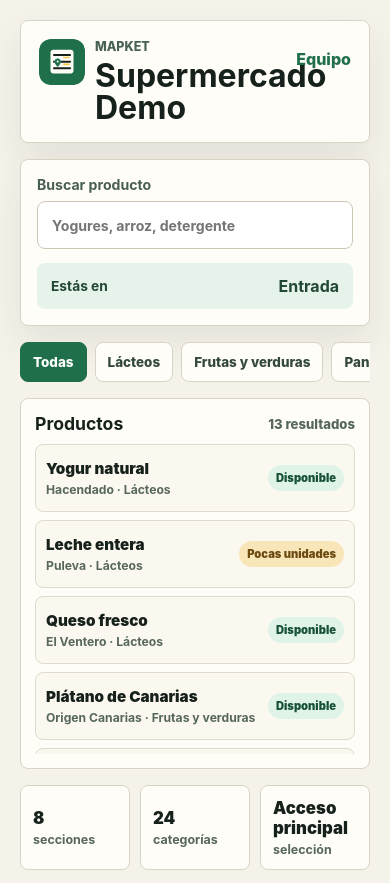
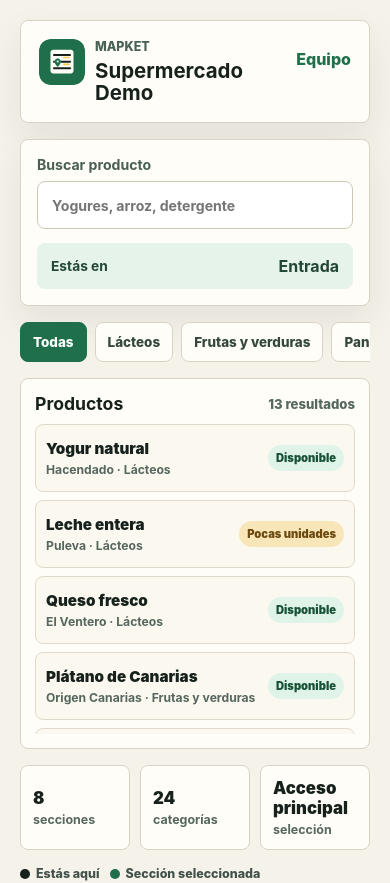
Before and after one commit to CarlosMirandaHuerta/Mapket-TFG-DAW, a Vue app: page /s/1 in a window 390 px wide. Shown: the top 883 px of the page. Built offline with nearby package versions, Linux system fonts and the light colour scheme; no server answers; the database is empty.

Commit message:
Reduce tamaño del título principal

```diff
--- a/src/views/ClienteMapaView.vue
+++ b/src/views/ClienteMapaView.vue
@@ -213,6 +213,8 @@ const seleccionarCategoria = (categoria) => {
 }
 
 .marca-tienda h1 {
+  font-size: 1.45rem;
+  line-height: 1.08;
   text-transform: none;
 }
 
@@ -230,5 +232,9 @@ const seleccionarCategoria = (categoria) => {
     height: 46px;
     border-radius: 12px;
   }
+
+  .marca-tienda h1 {
+    font-size: 1.28rem;
+  }
 }
 </style>
```
